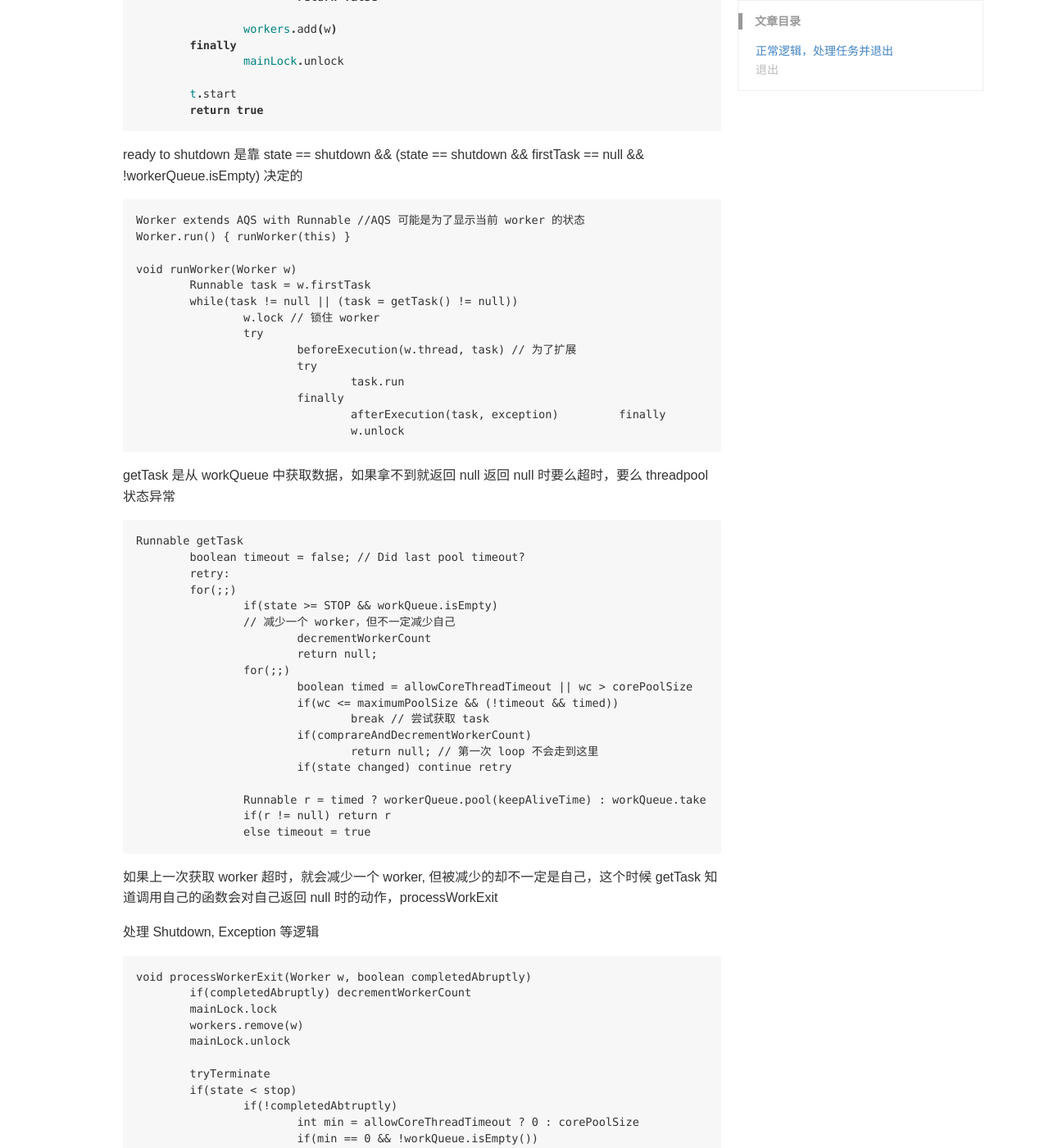
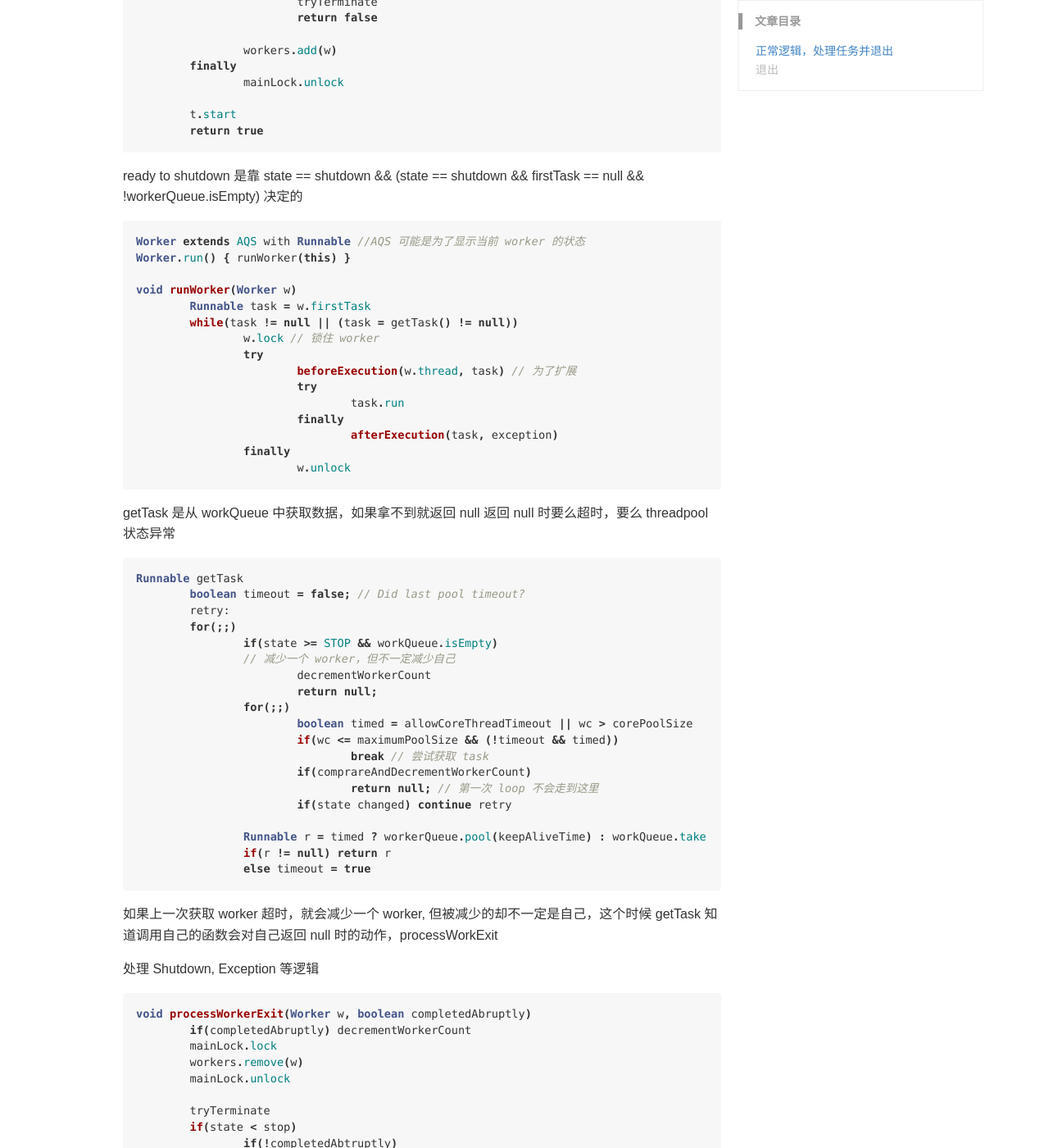
Before and after one commit to sangszhou/sangszhou.github.io, a Jekyll site: the page built from _posts/2016-08-30-java-threadpool.md, in a window 1280 px wide and 1400 px high, scrolled down 1318 px. Shown: the whole window at 82% size. Built offline with Jekyll 4.4.1, drawn with Linux system fonts in a browser that asks for light colours; some of the changed text lies outside the part shown.

Commit message:
beautiful post

````diff
--- a/_posts/2016-08-30-java-threadpool.md
+++ b/_posts/2016-08-30-java-threadpool.md
@@ -25,16 +25,17 @@
 		reject(command)
 ```
 
-execute 分为三种情况
-- If fewer than corePoolSize threads are running, try to start a new thread with th given command as its first task.
-- If a task can be successfully queued, then we still need to double check whether we should have added a thread.
-- If we cannot queue task, then we try to add a new thread.
+execute 分为三种情况:
 
-execute 和 addworker 应该放到一起看，因为 execute 对 addWorker 返回状态的含义有假设，比如当 addWorker 返回成功时，线程池的状态肯定是好的，当 addWorker 失败时，要么 worker 超过了 capacity, 要么线程池状态不对，这两种结果下都要 reject command
+1. If fewer than corePoolSize threads are running, try to start a new thread with th given command as its first task.
+2. If a task can be successfully queued, then we still need to double check whether we should have added a thread.
+3. If we cannot queue task, then we try to add a new thread.
 
-`addWorker` 是核心函数
+execute 和 addworker 应该放到一起看，因为 execute 知道 addWorker 返回状态的含义，比如当 addWorker 返回成功时，线程池的状态肯定是好的，当 addWorker 失败时，要么 worker 超过了 capacity, 要么线程池状态不对，这两种结果下都要 reject command
 
-```scala
+`addWorker` 是核心函数, 它在线程池中添加一个新的 worker, 线程的创建 delegate 给 threadFactory, 当创建的线程返回 null 时，说明系统出错, 此时返回 false.
+
+```java
 boolean addWorker(Runnable firstTask, boolean core)
 	retry:
 	for(;;)
@@ -68,7 +69,7 @@
 
 ready to shutdown 是靠 state == shutdown && (state == shutdown && firstTask == null && !workerQueue.isEmpty) 决定的
 
-```
+```java
 Worker extends AQS with Runnable //AQS 可能是为了显示当前 worker 的状态
 Worker.run() { runWorker(this) }
 
@@ -81,12 +82,13 @@
 			try
 				task.run
 			finally
-				afterExecution(task, exception)		finally
-				w.unlock
+				afterExecution(task, exception)
+		finally
+			w.unlock
 ```
 getTask 是从 workQueue 中获取数据，如果拿不到就返回 null 返回 null 时要么超时，要么 threadpool 状态异常
 
-```
+```java
 Runnable getTask
 	boolean timeout = false; // Did last pool timeout?
 	retry:
@@ -111,7 +113,7 @@
 
 处理 Shutdown, Exception 等逻辑
 
-```
+```java
 void processWorkerExit(Worker w, boolean completedAbruptly)
 	if(completedAbruptly) decrementWorkerCount
 	mainLock.lock
@@ -133,7 +135,7 @@
 
 退出有两种，第一种是 shutdown 第二种是 shutdownRightNow
 
-```
+```java
 void shutdown()
 	mainLock.lock
 	try
@@ -151,7 +153,7 @@
 interruptIdleWorkers 遍历所有的 worker 把那些不在 lock 状态的线程 interrupt
 onShutdown 肯定就是留作扩展的函数的了
 
-```
+```java
 List<Runnable> shutdownNow
 	mainLock.lock
 	try
@@ -179,7 +181,7 @@
 tryTerminate 在很多函数中被调用
 transition to TERMINATED state if either (SHUTDOWN and pool and queue is empty) or (STOP and pool empty).  This method must be called following any action that might make termination possible -- reducing worker count or removing taks from the queue during shutdown.
 
-```
+```java
 void tryTerminate
 	for( ; ;)
 		if(isRunning || runStateAtLeast(TIDYING) || runState == SHUTDOWN && !workerQueue.isEmpty())
@@ -206,7 +208,7 @@
 `purge`
 Tries to remove from the worker queue all tasks that have been cancelled.
 
-```
+```java
 void purge
 	BlockingQueue<Runnable> q = workQueue
 	Iterator<Runnable> it = q.iterator
````
